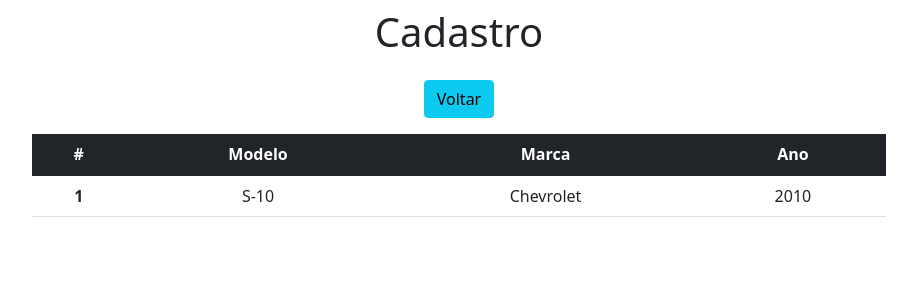
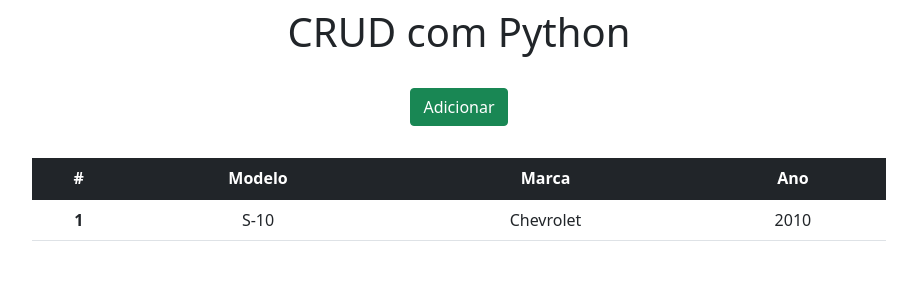
Before and after one commit to W3sll3yR4m0s/DjangoCRUD, a Django app: page / in a window 1280 px wide. Shown: the top 300 px of the page, without its empty margins (181-1098 px from the left). Run offline with Django 3.2, Linux system fonts and the light colour scheme.

Commit message:
Foi criado o arquivo form.html com o conteudo para exibicao de um formulario. Foi feita a chamada para a URL form em urls.py, fazendo um link com a funcao form, criada em views.py, que e responsavel por renderiza o form.html.

```diff
--- a/app/templates/index.html
+++ b/app/templates/index.html
@@ -2,19 +2,19 @@
 <html lang="pt-br">
 <head>
     <meta charset="UTF-8">
-    <title>Formulário</title>
+    <title>CRUD com Python</title>
     <link rel="stylesheet" href="https://cdn.jsdelivr.net/npm/bootstrap@5.1.3/dist/css/bootstrap.min.css" integrity="sha384-1BmE4kWBq78iYhFldvKuhfTAU6auU8tT94WrHftjDbrCEXSU1oBoqyl2QvZ6jIW3" crossorigin="anonymous">
 </head>
 <body>
     <div class="col-8 m-auto pt-2 pb-2 text-center">
-        <h1>Cadastro</h1>
+        <h1>CRUD com Python</h1>
     </div>
 
-    <div class="col-8 m-auto pt-2 pb-2 text-center">
-        <a href="/" class="btn btn-info">Voltar</a>
+    <div class="col-8 m-auto pt-3 pb-2 text-center">
+        <a href="/form" class="btn btn-success">Adicionar</a>
     </div>
 
-    <div class="col-8 m-auto pt-2 pb-2 text-center">
+    <div class="col-8 m-auto pt-4 pb-2 text-center">
         <table class="table">
             <thead class="table-dark">
               <tr>
--- a/app/views.py
+++ b/app/views.py
@@ -3,3 +3,6 @@ from django.shortcuts import render
 # Create your views here.
 def home(request):
     return render(request, 'index.html')
+
+def form(request):
+    return render(request, 'form.html')
--- a/crud/urls.py
+++ b/crud/urls.py
@@ -15,9 +15,10 @@ Including another URLconf
 """
 from django.contrib import admin
 from django.urls import path
-from app.views import home
+from app.views import home, form
 
 urlpatterns = [
     path('admin/', admin.site.urls),
     path('', home),
+    path('form/', form),
 ]
```
Also changed, not shown: app/templates/form.html (added, +21 -0 lines).
